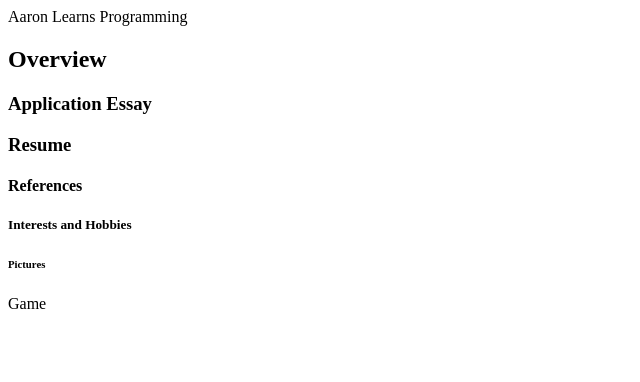
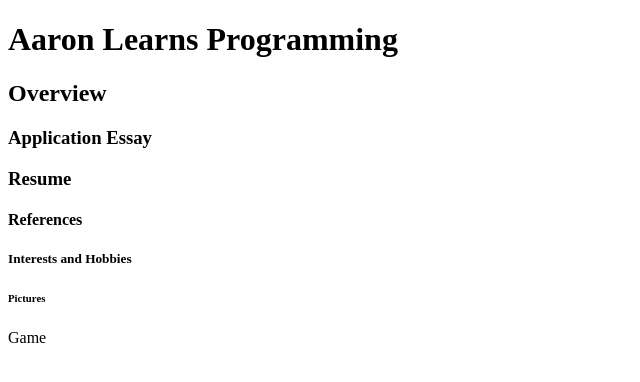
Before and after one commit to aabertaud/aaron-learns-programming, a plain HTML site: page index.html in a window 1280 px wide. Shown: the whole page, without its empty margins (0-640 px from the left). Drawn offline with Linux system fonts and the light colour scheme.

Commit message:
Update index.html

```diff
--- a/index.html
+++ b/index.html
@@ -1,6 +1,11 @@
+<!DOCTYPE html>
 <html>
+  <head>
+    <meta charset="UTF-8" />
+    <title>Aaron Learns Programming</title>
+  </head>
   <body>
-    <Main
+    <main>
       <h1>Aaron Learns Programming</h1>
       <h2>Overview</h2>
         <p></p>
@@ -9,7 +14,7 @@
       <h4>References</h4>
       <h5>Interests and Hobbies</h5>
       <h6>Pictures</h6>
-      <h7>Game</h7>
-    </Main>
+      <p>Game</p>
+    </main>
   </body>
 </html>
```
